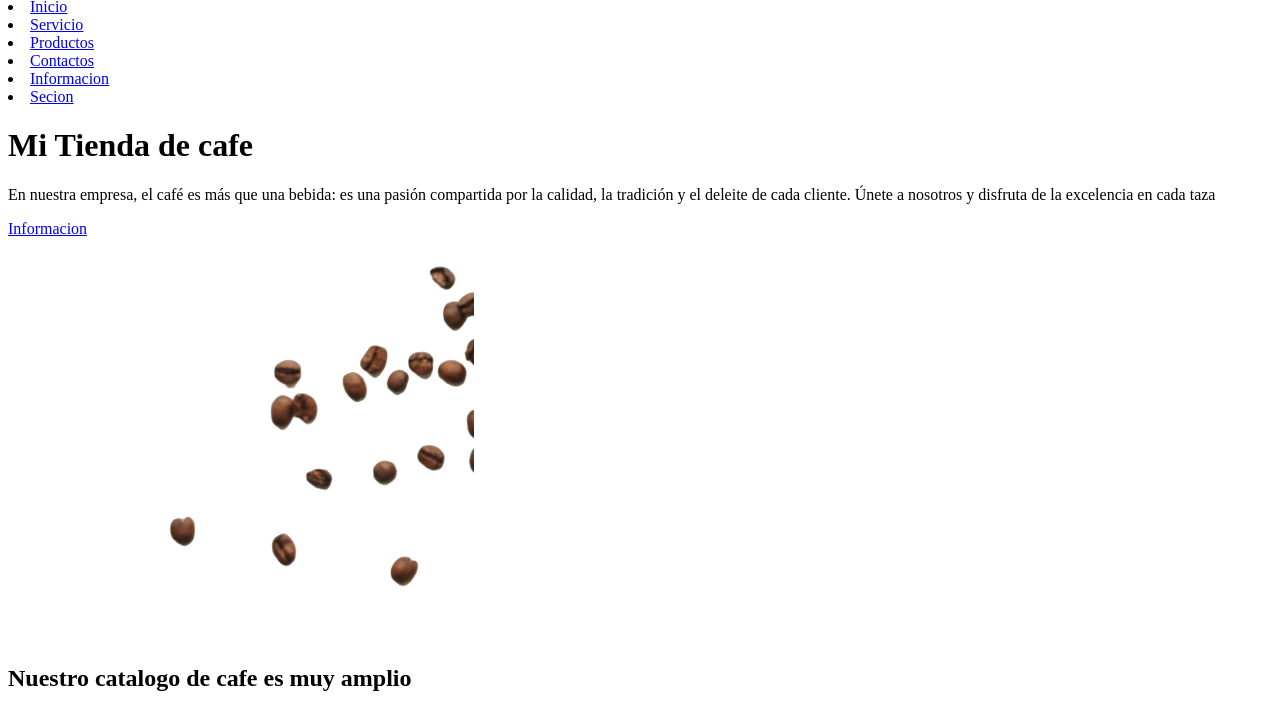
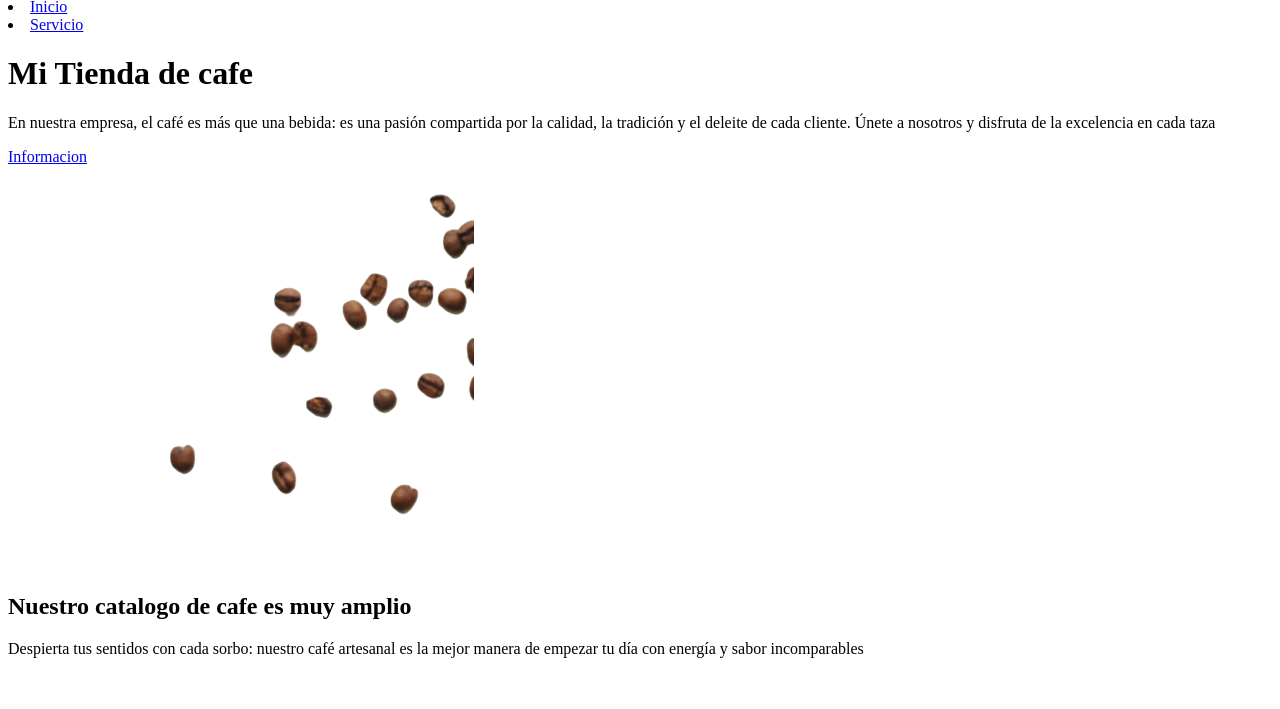
Before and after one commit to vanbni/WebPAGEDEV, a plain HTML site: page index.html in a window 1280 px wide. Shown: the part 74-783 px from the top of the page. Drawn offline with Linux system fonts and the light colour scheme.

Commit message:
Se eliminaron opciones

```diff
--- a/index.html
+++ b/index.html
@@ -19,10 +19,7 @@
                 <u1>
                     <li><a href="#">Inicio</a></li>
                     <li><a href="#">Servicio</a></li>
-                    <li><a href="#">Productos</a></li>
-                    <li><a href="#">Contactos</a></li>
-                    <li><a href="#">Informacion</a></li>
-                    <li><a href="#">Secion</a></li>
+
                 </u1>
             </nav>
         </div>
```
